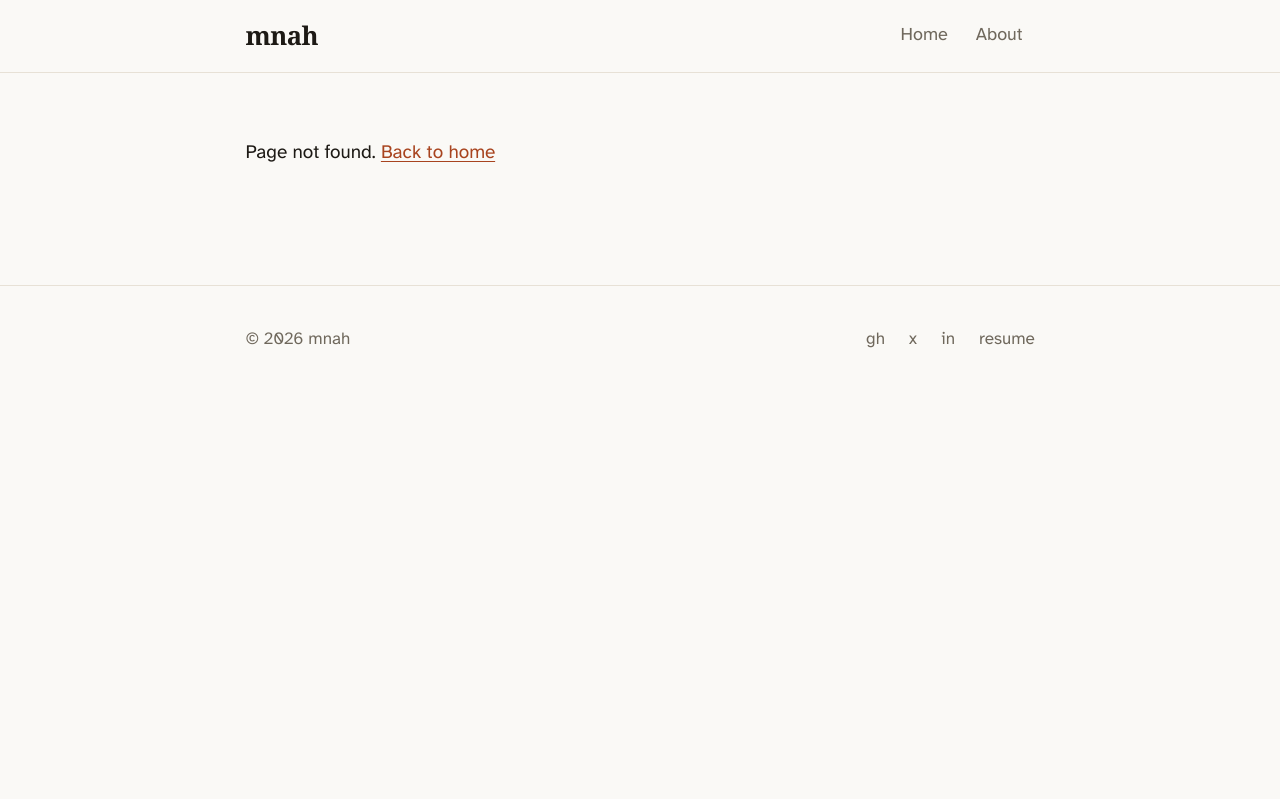
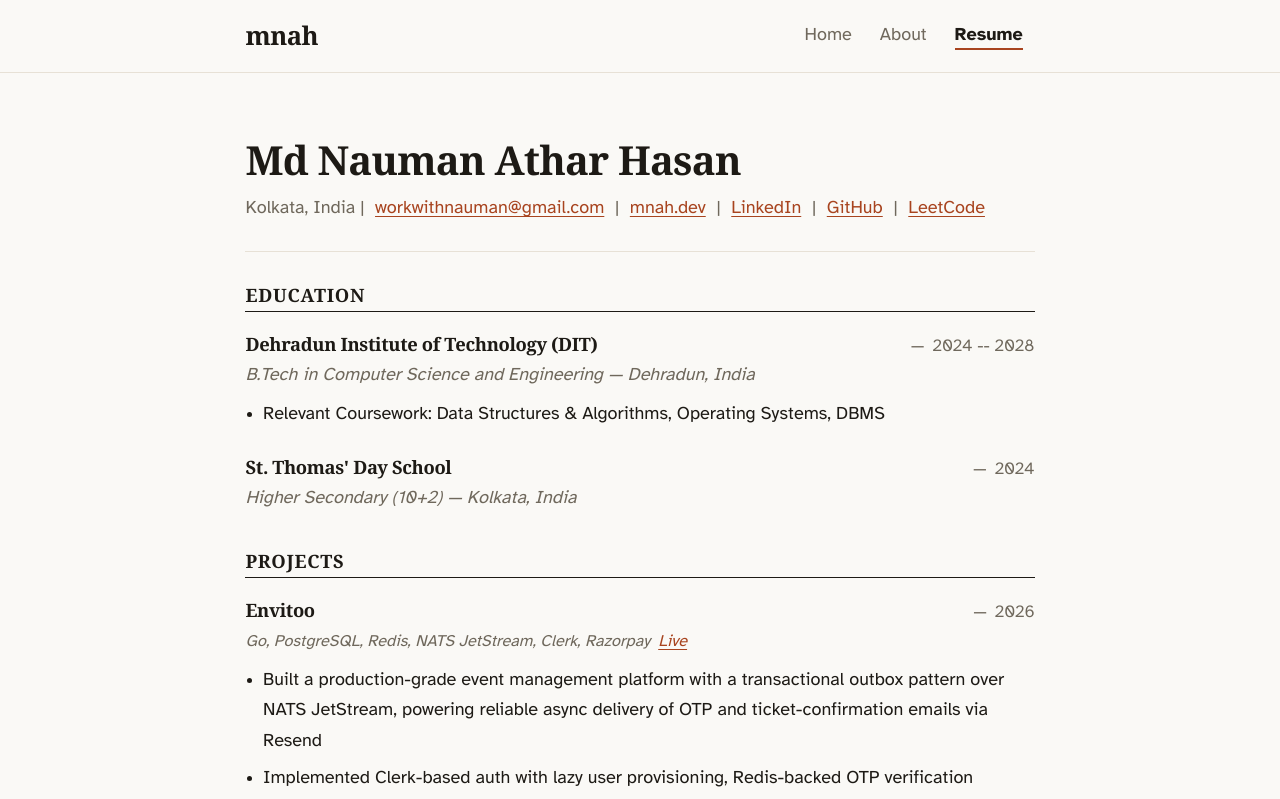
Before and after one commit to mnah05/mnah05, a React (Vite) app: page /resume in a window 1280 px wide. Before the commit this address had no page. Shown: the top 799 px of the page. Built offline with nearby package versions, Linux system fonts and the light colour scheme.

Commit message:
render resume on the site at /resume

```diff
--- a/src/App.tsx
+++ b/src/App.tsx
@@ -1,6 +1,7 @@
 import { Routes, Route, Link } from "react-router-dom";
 import Home from "./pages/Home";
 import About from "./pages/About";
+import Resume from "./pages/Resume";
 import BlogIndex from "./pages/BlogIndex";
 import BlogPost from "./pages/BlogPost";
 import Header from "./components/Header";
@@ -12,6 +13,7 @@ export default function App() {
 		<Routes>
 			<Route path="/" element={<Home />} />
 			<Route path="/about" element={<About />} />
+			<Route path="/resume" element={<Resume />} />
 			<Route path="/blog" element={<BlogIndex />} />
 			<Route path="/blog/:slug" element={<BlogPost />} />
 			<Route
--- a/src/components/Footer.tsx
+++ b/src/components/Footer.tsx
@@ -9,7 +9,7 @@ const SOCIALS = [
 	},
 	{
 		label: "resume",
-		href: "https://www.overleaf.com/read/dxbtbmgqdrbg#973621",
+		href: "/resume",
 	},
 ];
 
--- a/src/components/Header.tsx
+++ b/src/components/Header.tsx
@@ -15,6 +15,7 @@ export default function Header() {
 						Home
 					</NavLink>
 					<NavLink to="/about">About</NavLink>
+					<NavLink to="/resume">Resume</NavLink>
 				</div>
 			</nav>
 		</header>
--- /dev/null
+++ b/src/data/resume.ts
@@ -0,0 +1,95 @@
+export type Education = {
+	school: string;
+	years: string;
+	degree: string;
+	location: string;
+	coursework?: string;
+};
+
+export type Project = {
+	name: string;
+	tech: string;
+	link?: { label: string; href: string };
+	year: string;
+	points: string[];
+};
+
+export type SkillGroup = {
+	category: string;
+	items: string;
+};
+
+export const resume = {
+	name: "Md Nauman Athar Hasan",
+	location: "Kolkata, India",
+	email: "workwithnauman@gmail.com",
+	links: [
+		{ label: "mnah.dev", href: "https://mnah.dev" },
+		{ label: "LinkedIn", href: "https://www.linkedin.com/in/nauman-hasan-53a66630a/" },
+		{ label: "GitHub", href: "https://github.com/mnah05" },
+		{ label: "LeetCode", href: "https://leetcode.com/u/mnah05" },
+	],
+	education: [
+		{
+			school: "Dehradun Institute of Technology (DIT)",
+			years: "2024 -- 2028",
+			degree: "B.Tech in Computer Science and Engineering",
+			location: "Dehradun, India",
+			coursework: "Data Structures & Algorithms, Operating Systems, DBMS",
+		},
+		{
+			school: "St. Thomas' Day School",
+			years: "2024",
+			degree: "Higher Secondary (10+2)",
+			location: "Kolkata, India",
+		},
+	] satisfies Education[],
+	projects: [
+		{
+			name: "Envitoo",
+			tech: "Go, PostgreSQL, Redis, NATS JetStream, Clerk, Razorpay",
+			link: { label: "Live", href: "https://envitoo.mnah.dev/" },
+			year: "2026",
+			points: [
+				"Built a production-grade event management platform with a transactional outbox pattern over NATS JetStream, powering reliable async delivery of OTP and ticket-confirmation emails via Resend",
+				"Implemented Clerk-based auth with lazy user provisioning, Redis-backed OTP verification (HMAC-SHA256), and QR-code check-in via signed access tokens for guest registration and ticketing",
+				"Integrated Razorpay for payments and built volunteer management and kanban-based task modules; deployed on a DigitalOcean droplet behind Caddy with automatic HTTPS",
+			],
+		},
+		{
+			name: "go-analytics",
+			tech: "Go, PostgreSQL, Redis, Asynq, Chi",
+			link: { label: "GitHub", href: "https://github.com/mnah05/go-analytics" },
+			year: "2026",
+			points: [
+				"Built a high-performance URL shortener with real-time click analytics achieving 4,500 req/s sustained throughput and 0.8ms p50 redirect latency, validated via k6 benchmarks on a production-grade setup",
+				"Architected an async event pipeline using Redis Streams and Asynq workers to batch-write click events into PostgreSQL, decoupling hot redirect paths from analytics writes and eliminating database bottlenecks under load",
+				"Implemented pre-computed analytics rollups using PostgreSQL JSONB, collapsing millions of raw event rows into ~30 rows per dashboard query, and designed a Redis caching layer with 30-day TTL for slug lookups",
+			],
+		},
+		{
+			name: "tripnest",
+			tech: "Go, MySQL, SQLC, Chi, JWT, Docker",
+			link: { label: "GitHub", href: "https://github.com/mnah05/tripnest" },
+			year: "2026",
+			points: [
+				"Built a travel-focused backend platform with RESTful APIs covering user management, trip planning, and itinerary workflows; implemented JWT-based auth middleware with secure route protection and token expiration handling",
+				"Leveraged SQLC for type-safe query generation and golang-migrate for version-controlled schema migrations, eliminating a class of runtime type errors common in raw SQL workflows",
+				"Containerized the full stack with Docker Compose and structured the codebase with strict separation between handlers, services, and data access layers for maintainability and testability",
+			],
+		},
+	] satisfies Project[],
+	skills: [
+		{ category: "Languages", items: "Go, TypeScript, JavaScript, Java, Python, SQL" },
+		{ category: "Backend", items: "Chi, Express.js, Node.js, REST APIs, JWT Authentication" },
+		{ category: "Databases", items: "PostgreSQL, MySQL, Redis, SQLC, Database Design" },
+		{
+			category: "Infra & Tools",
+			items: "Docker, Docker Compose, NATS JetStream, Git, Linux, golang-migrate, zerolog, GitHub Actions",
+		},
+		{
+			category: "Concepts",
+			items: "Async Job Processing, Redis Streams, Write-Behind Caching, Rate Limiting, Idempotency, Graceful Shutdown",
+		},
+	] satisfies SkillGroup[],
+} as const;
--- a/src/pages/Home.tsx
+++ b/src/pages/Home.tsx
@@ -30,8 +30,8 @@ const PROJECTS: Project[] = [
 	},
 	{
 		name: "resume",
-		href: "https://www.overleaf.com/read/dxbtbmgqdrbg#973621",
-		desc: "current resume",
+		href: "/resume",
+		desc: "my resume on the site",
 		priority: 3,
 	},
 ];
--- /dev/null
+++ b/src/pages/Resume.tsx
@@ -0,0 +1,97 @@
+import { Fragment } from "react";
+import Seo from "../components/Seo";
+import Header from "../components/Header";
+import Footer from "../components/Footer";
+import { resume } from "../data/resume";
+import "../styles/resume.css";
+
+export default function Resume() {
+	return (
+		<>
+			<Seo title="Resume | mnah" description={`${resume.name} — resume`} />
+			<Header />
+			<main>
+				<header className="resume-header">
+					<h1>{resume.name}</h1>
+					<div className="resume-contact">
+						<span>{resume.location}</span>
+						<span> | </span>
+						<a href={`mailto:${resume.email}`}>{resume.email}</a>
+						{resume.links.map((link) => (
+							<span key={link.label}>
+								{" "}
+								|{" "}
+								<a href={link.href} target="_blank" rel="noopener noreferrer">
+									{link.label}
+								</a>
+							</span>
+						))}
+					</div>
+				</header>
+
+				<section className="resume-section">
+					<h2>Education</h2>
+					{resume.education.map((edu) => (
+						<div className="resume-entry" key={edu.school}>
+							<div className="resume-entry-head">
+								<h3>{edu.school}</h3>
+								<span className="year">{edu.years}</span>
+							</div>
+							<div className="resume-subline">
+								{edu.degree} &mdash; {edu.location}
+							</div>
+							{edu.coursework && (
+								<ul className="resume-bullets">
+									<li>Relevant Coursework: {edu.coursework}</li>
+								</ul>
+							)}
+						</div>
+					))}
+				</section>
+
+				<section className="resume-section">
+					<h2>Projects</h2>
+					{resume.projects.map((project) => (
+						<div className="resume-entry" key={project.name}>
+							<div className="resume-entry-head">
+								<h3>{project.name}</h3>
+								<span className="year">{project.year}</span>
+							</div>
+							<div className="resume-subline">
+								<span className="resume-project-tech">{project.tech}</span>
+								{project.link && (
+									<a
+										className="resume-project-link"
+										href={project.link.href}
+										target="_blank"
+										rel="noopener noreferrer"
+									>
+										{project.link.label}
+									</a>
+								)}
+							</div>
+							<ul className="resume-bullets">
+								{project.points.map((point) => (
+									<li key={point}>{point}</li>
+								))}
+							</ul>
+						</div>
+					))}
+				</section>
+
+				<section className="resume-section">
+					<h2>Technical Skills</h2>
+					<div className="resume-skills">
+						{resume.skills.map((skill) => (
+							<Fragment key={skill.category}>
+								<span className="skill-category">{skill.category}</span>
+								<span className="skill-items">{skill.items}</span>
+							</Fragment>
+						))}
+					</div>
+				</section>
+			</main>
+			<Footer />
+		</>
+	);
+}
--- /dev/null
+++ b/src/styles/resume.css
@@ -0,0 +1,94 @@
+.resume-header {
+	padding-bottom: 1.5rem;
+	margin-bottom: 2rem;
+	border-bottom: 1px solid var(--hairline);
+}
+.resume-header h1 {
+	font-size: 2.5rem;
+	margin-bottom: 0.5rem;
+}
+.resume-contact {
+	color: var(--muted);
+	font-size: 0.95em;
+	line-height: 2;
+}
+.resume-contact a {
+	margin: 0 0.35rem;
+}
+.resume-section {
+	margin-bottom: 2.25rem;
+}
+.resume-section h2 {
+	font-size: 1.15rem;
+	text-transform: uppercase;
+	letter-spacing: 0.04em;
+	border-bottom: 1px solid var(--ink);
+	padding-bottom: 0.35rem;
+	margin-bottom: 1.25rem;
+}
+.resume-entry {
+	margin-bottom: 1.5rem;
+}
+.resume-entry-head {
+	display: flex;
+	justify-content: space-between;
+	align-items: baseline;
+	gap: 1rem;
+}
+.resume-entry-head h3 {
+	font-size: 1.15rem;
+	margin: 0;
+}
+.resume-entry-head .year {
+	color: var(--muted);
+	font-size: 0.9em;
+	white-space: nowrap;
+}
+.resume-entry-head .year::before {
+	content: "\2014";
+	margin-right: 0.5rem;
+}
+.resume-subline {
+	font-style: italic;
+	color: var(--muted);
+	font-size: 0.95em;
+	margin-bottom: 0.5rem;
+}
+.resume-bullets {
+	margin: 0.5rem 0 0;
+	padding-left: 1.1rem;
+}
+.resume-bullets li {
+	margin-bottom: 0.4rem;
+	font-size: 0.95em;
+}
+.resume-project-tech {
+	font-size: 0.9em;
+}
+.resume-project-link {
+	margin-left: 0.5rem;
+	font-size: 0.9em;
+}
+.resume-skills {
+	display: grid;
+	grid-template-columns: auto 1fr;
+	gap: 0.25rem 1rem;
+	font-size: 0.95em;
+}
+.resume-skills .skill-category {
+	font-weight: 700;
+	white-space: nowrap;
+}
+.resume-skills .skill-items {
+	color: var(--ink);
+}
+@media (max-width: 720px) {
+	.resume-entry-head {
+		flex-direction: column;
+		gap: 0.15rem;
+	}
+	.resume-entry-head .year::before {
+		content: "";
+		margin: 0;
+	}
+}
```
